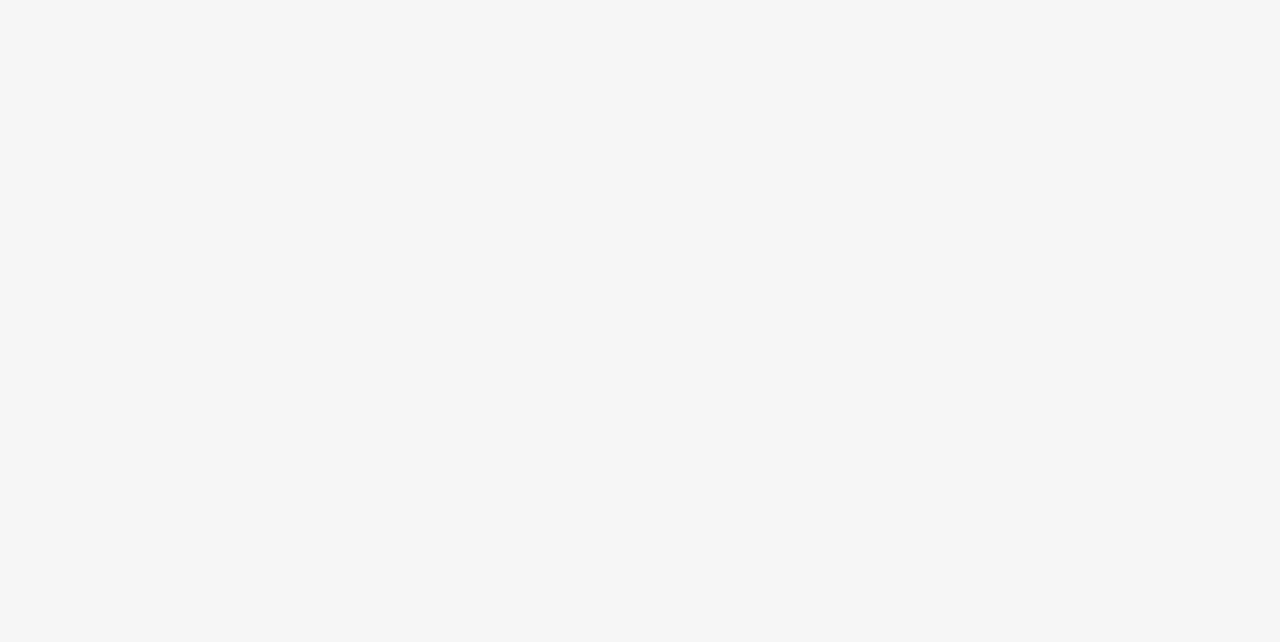
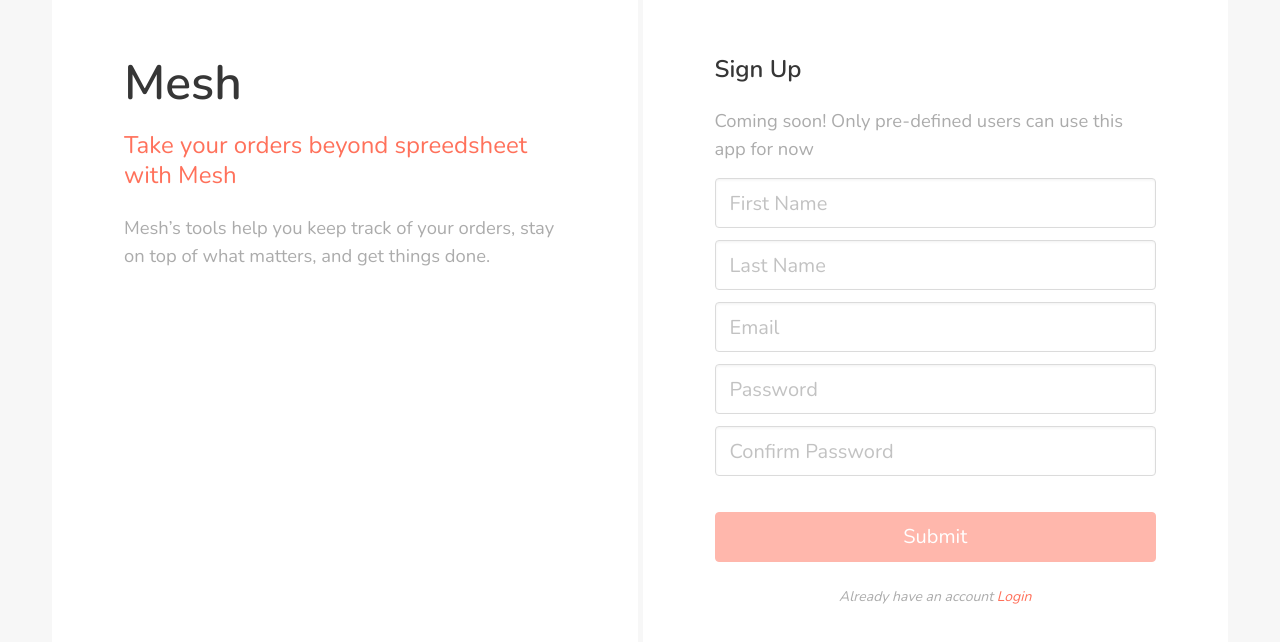
Before and after one commit to onwuvic/mesh, a React (Create React App) app: page /signup in a window 1280 px wide. Shown: the part 144-786 px from the top of the page. Built offline with nearby package versions, Linux system fonts and the light colour scheme.

Commit message:
create a sign up page

```diff
--- a/src/App.tsx
+++ b/src/App.tsx
@@ -4,6 +4,7 @@ import './assets/scss/main.scss';
 import Dashboard from './views/Dashboard/Dashboard';
 import LoginPage from './views/LoginPage/LoginPage';
 import Order from './views/Order/Order';
+import SignupPage from './views/SignupPage/SignupPage';
 
 function App() {
   return (
@@ -14,6 +15,9 @@ function App() {
         </Route>
         <Route exact path='/login'>
           <LoginPage />
+        </Route>
+        <Route exact path='/signup'>
+          <SignupPage />
         </Route>
         <Route exact path='/dashboard'>
           <Dashboard />
--- a/src/assets/scss/base/_base.scss
+++ b/src/assets/scss/base/_base.scss
@@ -14,6 +14,11 @@ body {
     background-color: $primary !important;
 }
 
+small {
+    color: var(--textLight);
+    display: block;
+}
+
 @media only screen and (max-width: 768px) {
     body {
         background: #fff;
--- /dev/null
+++ b/src/components/LandingPage/LandingPage.tsx
@@ -0,0 +1,17 @@
+import React from 'react';
+
+const LandingPage = () => {
+
+    return (
+        <div className="column left">
+            <h1 className="title is-1 u-margin-bottom">Mesh</h1>
+            <h2 className="subtitle colored is-4 primary-color">Take your orders beyond spreedsheet with Mesh</h2>
+            <p>
+                Mesh’s tools help you keep track of your orders,
+                stay on top of what matters, and get things done.
+            </p>
+        </div>
+    )
+}
+
+export default LandingPage;
--- a/src/views/LoginPage/LoginPage.tsx
+++ b/src/views/LoginPage/LoginPage.tsx
@@ -1,4 +1,6 @@
 import React from 'react';
+import { Link } from 'react-router-dom';
+import LandingPage from '../../components/LandingPage/LandingPage';
 import './LoginPage.scss';
 
 const LoginPage = () => {
@@ -7,16 +9,12 @@ const LoginPage = () => {
         <section className="section">
             <main className="container">
                 <div className="columns is-multiline is-centered contain">
-                    <div className="column left">
-                    <h1 className="title is-1 u-margin-bottom">Mesh</h1>
-                    <h2 className="subtitle colored is-4 primary-color">Take your orders beyond spreedsheet with Mesh</h2>
-                    <p>Mesh’s tools help you keep track of your orders,
-                        stay on top of what matters, and get things done.</p>
-                    </div>
+                    <LandingPage />
+
                     <div className="column right">
                         <h1 className="title is-4">Login</h1>
                         <p className="description">Welcome back!</p>
-                        <form>
+                        <form noValidate autoComplete="false">
                             <div className="field">
                                 <div className="control">
                                     <input className="input is-medium" type="email" placeholder="Email" name="email" />
@@ -30,6 +28,12 @@ const LoginPage = () => {
                                 </div>
                             </div>
                             <button type="submit" className="button is-block is-primary is-fullwidth is-medium">Login</button>
+                            <br />
+                            <small className="has-text-centered">
+                                <em>
+                                    Don't have an account <Link to={"/signup"} className="primary-color">Sign Up</Link>
+                                </em>
+                            </small>
                         </form>
                     </div>
                 </div>
--- /dev/null
+++ b/src/views/SignupPage/SignupPage.tsx
@@ -0,0 +1,59 @@
+import React from 'react';
+import { Link } from 'react-router-dom';
+import LandingPage from '../../components/LandingPage/LandingPage';
+import '../LoginPage/LoginPage.scss';
+
+const SignupPage = () => {
+
+    return (
+        <section className="section">
+            <main className="container">
+                <div className="columns is-multiline is-centered contain">
+                    <LandingPage />
+
+                    <div className="column right">
+                        <h1 className="title is-4">Sign Up</h1>
+                        <p className="description">Coming soon! Only pre-defined users can use this app for now</p>
+                        <form noValidate autoComplete="false">
+                            <div className="field">
+                                <div className="control">
+                                    <input className="input is-medium" type="text" placeholder="First Name" />
+                                </div>
+                            </div>
+                            <div className="field">
+                                <div className="control">
+                                    <input className="input is-medium" type="text" placeholder="Last Name" />
+                                </div>
+                            </div>
+                            <div className="field">
+                                <div className="control">
+                                    <input className="input is-medium" type="email" placeholder="Email" />
+                                </div>
+                            </div>
+                            <div className="field">
+                                <div className="control">
+                                    <input className="input is-medium" type="password" placeholder="Password" />
+                                </div>
+                            </div>
+                            <div className="field">
+                                <div className="control">
+                                    <input className="input is-medium" type="password" placeholder="Confirm Password" />
+                                </div>
+                            </div>
+                            <br />
+                            <button className="button is-block is-primary is-fullwidth is-medium" disabled>Submit</button>
+                            <br />
+                            <small className="has-text-centered">
+                                <em>
+                                Already have an account <Link to={"/login"} className="primary-color">Login</Link>
+                                </em>
+                            </small>
+                        </form>
+                    </div>
+                </div>
+            </main>
+        </section>
+    )
+}
+
+export default SignupPage;
```
